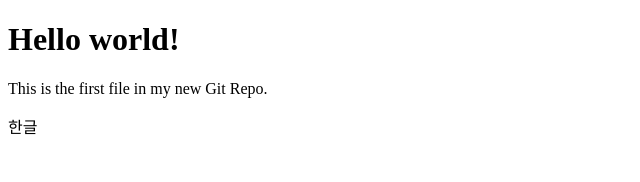
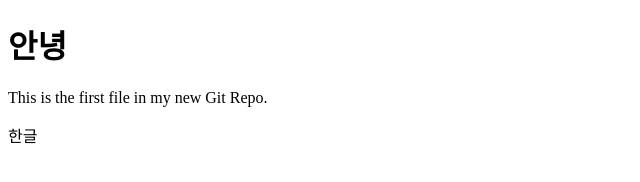
Before and after one commit to Henry-choi426/hello-world, a plain HTML site: page index.html in a window 1280 px wide. Shown: the whole page, without its empty margins (0-640 px from the left). Drawn offline with Linux system fonts and the light colour scheme.

Commit message:
index.html 제목 수정

```diff
--- a/index.html
+++ b/index.html
@@ -1,11 +1,11 @@
 <!DOCTYPE html>
 <html>
 <head>
-<title>Hello World!</title>
+<title>안녕</title>
 </head>
 <body>
 
-<h1>Hello world!</h1>
+<h1>안녕</h1>
 <p>This is the first file in my new Git Repo.</p>
   한글
 
```
